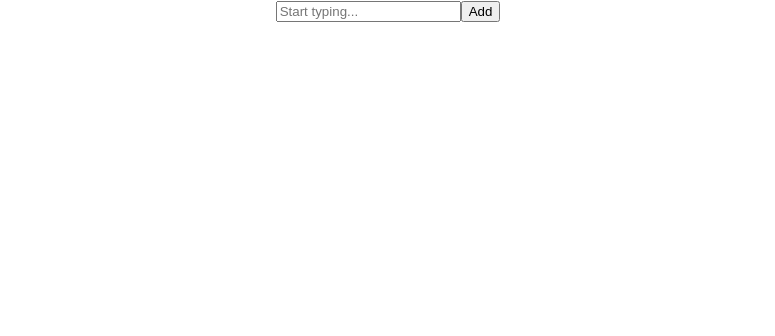
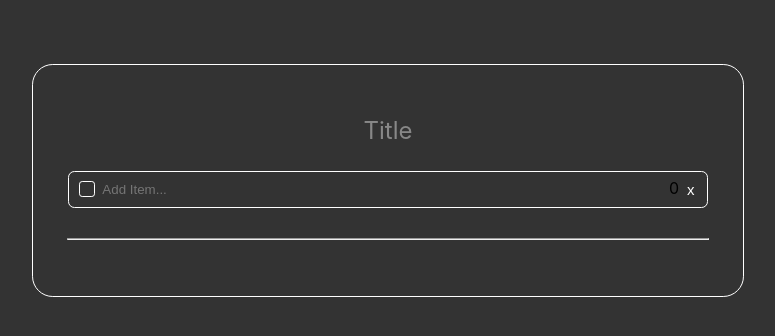
Before and after one commit to jd3vi1/Google-Keep-Alike, a React (Create React App) app: page / in a window 1280 px wide. Shown: the top 336 px of the page, without its empty margins (252-1027 px from the left). Built offline with nearby package versions, Linux system fonts and the light colour scheme.

Commit message:
CRUD operations working

```diff
--- a/package.json
+++ b/package.json
@@ -8,7 +8,8 @@
     "@testing-library/user-event": "^7.1.2",
     "react": "^16.13.1",
     "react-dom": "^16.13.1",
-    "react-scripts": "3.4.1"
+    "react-scripts": "3.4.1",
+    "uuid": "^8.2.0"
   },
   "scripts": {
     "start": "react-scripts start",
--- a/src/App.css
+++ b/src/App.css
@@ -1,3 +1,6 @@
 .App {
 	text-align: center;
+	display: flex;
+	justify-content: center;
+	align-items: center;
 }
--- /dev/null
+++ b/src/Note.css
@@ -0,0 +1,30 @@
+.Note {
+	margin-top: 4rem;
+	display: flex;
+	flex-direction: column;
+	background-color: #333;
+	width: 50%;
+	min-height: 100px;
+	padding: 2.2rem;
+	border-radius: 1.3rem;
+	border: 0.5px white solid;
+}
+
+hr {
+	width: 100%;
+	margin: 1.3rem 0px;
+	align-self: center;
+}
+
+.Note-title {
+	outline: none;
+	color: white;
+	font-size: 1.5rem;
+	margin: 1rem 0;
+}
+
+.Note-title[placeholder]:empty::before {
+	content: attr(placeholder);
+	color: #888;
+	cursor: text;
+}
--- a/src/Note.js
+++ b/src/Note.js
@@ -1,40 +1,125 @@
-import React, { Component } from 'react'
-import { TodoForm } from './TodoForm'
-import { TodoItem } from './TodoItem'
-
+import React, { Component } from "react";
+// import { TodoForm } from "./TodoForm";
+import { TodoItem } from "./TodoItem";
+import { v4 as uuidv4 } from "uuid";
+import "./Note.css";
 
 export class Note extends Component {
-	constructor(props){
+	constructor(props) {
 		super(props);
 		this.state = {
-			todos: [
-			]
-		}
+			title: "",
+			todos: [],
+		};
 		this.addTodo = this.addTodo.bind(this);
+		this.removeTodo = this.removeTodo.bind(this);
+		this.checkTodo = this.checkTodo.bind(this);
+		this.handleKeyUp = this.handleKeyUp.bind(this);
 	}
 
-	componentDidMount(){
-		this.setState({
-			todos: [
-				<TodoForm addTodo={this.addTodo} />
-			]
-		})
+	componentDidMount() {
+		this.addTodo();
 	}
 
-	addTodo(todo){
-		let newTodo = <TodoItem title={todo.title}/>
+	componentDidUpdate() {
+		if (this.state.todos.filter((todo) => !todo.isChecked).length === 0) {
+			this.addTodo();
+		}
+	}
+
+	handleKeyUp(evt) {
+		console.log(evt.keyCode);
+
+		// if (evt.keyCode === 8) return;
+		if (evt.keyCode === 13) {
+			evt.preventDefault();
+		}
+		this.setState({
+			title: evt.target.innerText,
+		});
+	}
+
+	addTodo(todo) {
+		let unique = uuidv4();
+		let newTodoObj = {
+			addTodo: this.addTodo,
+			removeTodo: this.removeTodo,
+			checkTodo: this.checkTodo,
+			data: "",
+			isChecked: false,
+			key: unique,
+			id: unique,
+		};
 		this.setState(() => ({
-			todos: [...this.state.todos].slice(0, this.state.todos.length - 1).concat(newTodo,<TodoForm addTodo={this.addTodo} />)
+			todos: [...this.state.todos, newTodoObj],
+		}));
+	}
+
+	removeTodo(todo) {
+		this.setState(() => ({
+			todos: this.state.todos.filter((t) => t.key !== todo.props.id),
+		}));
+	}
+
+	checkTodo(todo) {
+		this.setState(() => ({
+			todos: this.state.todos.map((t) => {
+				if (t.key === todo.props.id) {
+					console.log("We the best music", t, todo);
+
+					t.isChecked = !todo.props.isChecked;
+					t.data = todo.state.title;
+					return t;
+				}
+				return t;
+			}),
 		}));
 	}
 
 	render() {
+		let todos = this.state.todos.map((todo) => {
+			if (!todo.isChecked)
+				return (
+					<TodoItem
+						addTodo={todo.addTodo}
+						removeTodo={todo.removeTodo}
+						checkTodo={todo.checkTodo}
+						data={todo.data}
+						isChecked={todo.isChecked}
+						key={todo.key}
+						id={todo.id}
+					/>
+				);
+		});
+		let checked = this.state.todos.map((todo) => {
+			if (todo.isChecked)
+				return (
+					<TodoItem
+						addTodo={todo.addTodo}
+						removeTodo={todo.removeTodo}
+						checkTodo={todo.checkTodo}
+						data={todo.data}
+						isChecked={todo.isChecked}
+						key={todo.key}
+						id={todo.id}
+					/>
+				);
+		});
 		return (
-			<div>
-				{this.state.todos}
+			<div className="Note">
+				<div
+					className="Note-title"
+					placeholder="Title"
+					contentEditable="true"
+					onKeyUp={this.handleKeyUp}
+				></div>
+				{todos}
+				{/* {console.log(this.state.todos)} */}
+				<hr />
+				{checked}
 			</div>
-		)
+		);
 	}
 }
 
-export default Note
+export default Note;
--- a/src/TodoForm.js
+++ b/src/TodoForm.js
@@ -1,10 +1,12 @@
 import React, { Component } from "react";
+import { v4 as uuidv4 } from 'uuid';
 
 export class TodoForm extends Component {
 	constructor(props) {
 		super(props);
 		this.state = {
-			title: "",
+            title: "",
+            id: ""
 		};
 		this.handleChange = this.handleChange.bind(this);
 		this.handleSubmit = this.handleSubmit.bind(this);
@@ -12,7 +14,8 @@ export class TodoForm extends Component {
 
 	handleChange(evt) {
 		this.setState({
-			[evt.target.name]: evt.target.value,
+            [evt.target.name]: evt.target.value,
+            id: uuidv4()
 		});
 	}
 
--- a/src/TodoItem.css
+++ b/src/TodoItem.css
@@ -1,4 +1,61 @@
-.TodoItem {
-    display: flex;
-    background-color: red;
+.Todo-Item-container {
+	display: flex;
+	justify-content: space-between;
+	margin: 0.6rem 0;
+	border: 0.5px white solid;
+	border-radius: 0.4rem;
+	padding: 0.4rem;
 }
+
+.Todo-Item {
+    /* display: flex; */
+	text-align: left;
+	width: 90%;
+	background-color: transparent;
+	color: white;
+	outline: none;
+	border: none;
+}
+
+.Todo-Item-checked {
+    color: #888
+}
+
+.Todo-Item[placeholder]:empty::before {
+	content: attr(placeholder);
+	cursor: text;
+	color: #888;
+}
+
+.checkbox {
+	appearance: none;
+	background-color: transparent;
+	height: 1rem;
+	width: 1rem;
+	border-radius: 20%;
+	border: 0.5px solid white;
+	cursor: pointer;
+}
+
+.checkbox:active,
+.checkbox:checked:active {
+	box-shadow: 0 1px 2px rgba(0, 0, 0, 0.05),
+		inset 0px 1px 3px rgba(0, 0, 0, 0.1);
+}
+
+.checkbox:checked {
+	background-color: #888;
+	border: 1px solid #adb8c0;
+	box-shadow: 0 1px 2px rgba(0, 0, 0, 0.05),
+		inset 0px -15px 10px -12px rgba(0, 0, 0, 0.05),
+		inset 15px 10px -12px rgba(255, 255, 255, 0.1);
+	color: #99a1a7;
+}
+
+.Remove-btn {
+	background-color: transparent;
+	font-size: 15px;
+	color: white;
+	border: none;
+	cursor: pointer;
+}
--- a/src/TodoItem.js
+++ b/src/TodoItem.js
@@ -2,12 +2,69 @@ import React, { Component } from "react";
 import "./TodoItem.css";
 
 export class TodoItem extends Component {
+	constructor(props) {
+		super(props);
+		this.state = {
+			title: this.props.data,
+		};
+		this.handleRemove = this.handleRemove.bind(this);
+		this.handleKeyUp = this.handleKeyUp.bind(this);
+		this.handleChange = this.handleChange.bind(this);
+	}
+
+	handleChange() {
+		this.props.checkTodo(this);
+	}
+
+	handleKeyUp(evt) {
+		if (evt.keyCode === 13 && !this.props.isChecked) {
+			this.props.addTodo();
+			evt.preventDefault();
+			return false;
+		} else if (evt.keyCode === 8 && this.state.title.length === 0) {
+			this.props.removeTodo(this);
+		}
+		this.setState({
+			title: evt.target.value,
+		});
+		console.log(evt.key);
+	}
+
+	handleRemove(evt) {
+		this.props.removeTodo(this);
+	}
+
 	render() {
 		return (
-			<div className="TodoItem">
-				<p className="Todo-Title">{this.props.title}</p>
-				<button className="Edit-btn">Edit</button>
-				<button className="Remove-btn">X</button>
+			<div className="Todo-Item-container">
+				<input
+					type="checkbox"
+					name="chx"
+					className="checkbox"
+					defaultChecked={this.props.isChecked}
+					onChange={this.handleChange}
+				/>
+				{/* <div
+					className="Todo-Item"
+					contentEditable="true"
+					onKeyDown={this.handleKeyUp}
+					placeholder="Add Item"
+
+				></div> */}
+				<input
+					type="text"
+					autoFocus
+					className={
+						this.props.isChecked ? "Todo-Item-checked Todo-Item" : "Todo-Item"
+					}
+					onKeyUp={this.handleKeyUp}
+					placeholder="Add Item..."
+					defaultValue={this.state.title}
+				/>
+				{this.state.title.length}
+				<button className="Remove-btn" onClick={this.handleRemove}>
+					x
+				</button>
 			</div>
 		);
 	}
--- a/src/index.css
+++ b/src/index.css
@@ -5,6 +5,7 @@ body {
     sans-serif;
   -webkit-font-smoothing: antialiased;
   -moz-osx-font-smoothing: grayscale;
+  background-color: #333;
 }
 
 code {
```
Also changed, not shown: 1 other file (tests, documents, lock files or other folders).
